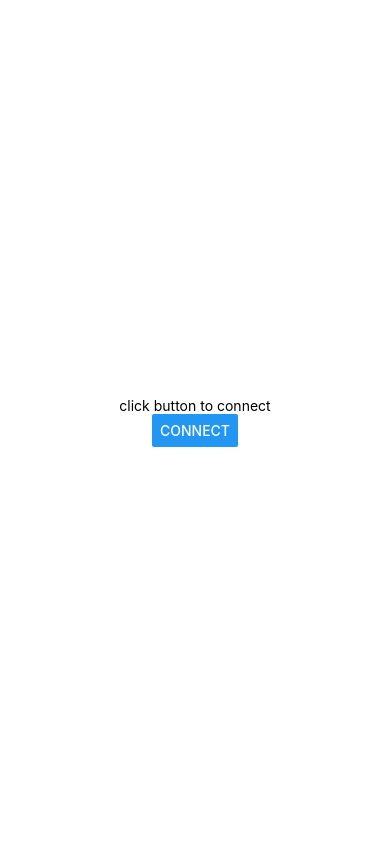
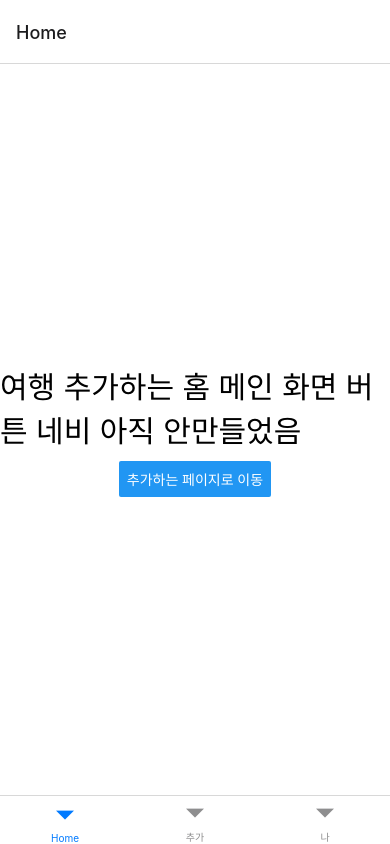
Before and after one commit to raeunlee/drims_project_rn, a React Native app: screen /Home in a window 390 px wide. Built offline with nearby package versions, Linux system fonts and the light colour scheme.

Commit message:
navigation_layout

```diff
--- a/App.js
+++ b/App.js
@@ -1,74 +1,5 @@
-import { StatusBar } from 'expo-status-bar';
-import axios from 'axios';
-import React, { Component } from 'react';
-import { StyleSheet, Text, View, Button, Alert } from 'react-native';
 
-//export default class App extends Component{
-
- /* constructor(props) {
-    super(props)
-    this.state = {
-      response: "Click to connect server"
-    }
-  }
-  connect = () => {
-    const URL = "http://localhost:10000/hi";
-    fetch(URL).then(response => {
-      if (response.status == 200) {
-        return response.text();
-      }
-      else {
-        throw new Error("Error");
-      }
-    }).then(responseText => {
-      this.setState({ response: responseText });
-    })
-
-      .catch(error => {
-        console.alert(error.message);
-      });
-  }
-*/
-const App =() => {
-/*
-  const axios = require('axios')
-axios({
-  method : 'get',
-  url : 'http://localhost:10000/hi'
-}).then((res)=>{
-  console.log(res)
-})
-*/
-const callapi=()=>{
-  axios
-  .get('http://localhost:10000/hi')
-  .then(function(response){
-    console.log(response);
-  })
-  .catch(function(err){
-    alert(err);
-  });
-
-};
+import App from './src/App';
 
 
-  return (
-    <View style={styles.container}>
-      <Text>click button to connect</Text>
-      <StatusBar style="auto" />
-   <Button title = "connect"
-   onPress={()=>callapi()}></Button>
-	  </View>
-  );
-}
-
-const styles = StyleSheet.create({
-  container: {
-    flex: 1,
-    backgroundColor: '#fff',
-    alignItems: 'center',
-    justifyContent: 'center',
-  },
-});
-
 export default App;
--- /dev/null
+++ b/src/App.js
@@ -0,0 +1,14 @@
+import React from "react";
+import { NavigationContainer } from "@react-navigation/native";
+import TabNavigation from './navigations/Tab';
+
+const App = () => {
+    return(
+        <NavigationContainer>
+            <TabNavigation />
+        </NavigationContainer>
+    );
+};
+
+
+export default App;
--- /dev/null
+++ b/src/navigations/Tab.js
@@ -0,0 +1,79 @@
+import React from "react";
+import { createBottomTabNavigator} from '@react-navigation/bottom-tabs';
+import Home from "../screens/Home";
+import Mypage from "../screens/Mypage"
+import Add_travel from "../screens/Add_travel";
+
+const Tab = createBottomTabNavigator();
+
+const TabNavigator = () => {
+    return(
+        <Tab.Navigator>
+            <Tab.Screen name = "Home" component={Home} />
+            <Tab.Screen name = "추가" component={Add_travel}/>
+            <Tab.Screen name = "나" component={Mypage}/>
+        </Tab.Navigator>
+    );
+};
+
+export default TabNavigator;
+
+/*import React from 'react';
+import {NavigationContainer} from '@react-navigation/native';
+import {createStackNavigator} from '@react-navigation/stack';
+import {createBottomTabNavigator} from '@react-navigation/bottom-tabs';
+import MaterialCommunityIcons from 'react-native-vector-icons/MaterialCommunityIcons';
+
+import Home from '../screens/Home';
+import Add_travel from '../screens/Add_travel';
+
+
+const Tab = createBottomTabNavigator();
+
+const TabNavigator = () => (
+  <Tab.Navigator
+    screenOptions={({route}) => ({
+      tabBarIcon: ({focused, color, size}) => {
+        let iconName;
+        // focused: bool, 클릭했는지 여부
+
+        switch (route.name) {
+          case 'Home':
+            iconName = 'magnify';
+            break;
+          case 'Mypage':
+            iconName = 'forum-outline';
+            break;
+          default:
+            iconName = 'star-outline';
+        }
+        return (
+          <MaterialCommunityIcons size={size} name={iconName} color={color} />
+        );
+      },
+    })}
+    tabBarOptions={{
+      activeTintColor: '#1B2228', // 활성화 되었을 때 색
+      inactiveTintColor: '#C7CDD3', // 비활성화 색
+      showLabel: false, // 텍스트 숨기기
+    }}>
+    <Tab.Screen name="Home" component={HomeScreen} />
+    <Tab.Screen name="Mypage" component={MypageScreen} />
+
+  </Tab.Navigator>
+);
+
+const Stack = createStackNavigator();
+
+function AppStack() {
+  return (
+    <NavigationContainer>
+      <Stack.Navigator>
+        <Stack.Screen name="Stack" component={TabNavigator} />
+      </Stack.Navigator>
+    </NavigationContainer>
+  );
+}
+
+export default AppStack;
+*/
--- /dev/null
+++ b/src/screens/Add_travel.js
@@ -0,0 +1,30 @@
+import React from "react";
+import { StyleSheet, View, Text } from "react-native";
+
+
+const Add_travel = () => {
+    return(
+        <View style= {styles.Container}>
+            <Text style = {styles.Text1}>
+                여행 추가하는 페이지임
+            </Text>
+        </View>
+    );
+};
+
+const styles = StyleSheet.create ({
+    Container: {
+
+    flex:1,
+    backgroundColor: '#ffffff',
+    alignItems: 'center',
+    justifyContent: 'center'
+},
+    Text1: {
+        fontSize: '30px',
+        marginBottom: '10px',
+    },
+
+});
+
+export default Add_travel;
--- /dev/null
+++ b/src/screens/Home.js
@@ -0,0 +1,34 @@
+//홈화면_ 여행을 추가할수있는 페이지! 가장 중심이 됨
+import { NavigationContainer } from '@react-navigation/native';
+import React from 'react';
+import { StyleSheet , Button, View, Text} from 'react-native';
+
+const Home = ({navigation}) => {
+    return(
+        <View style= {styles.Container}>
+            <Text style = {styles.Text1}>
+                여행 추가하는 홈 메인 화면 버튼 네비 아직 안만들었음
+            </Text>
+            <Button title = "추가하는 페이지로 이동"
+            onPress={()=> navigation.navigate('Add_travel')} />
+
+        </View>
+    );
+};
+
+const styles = StyleSheet.create ({
+    Container: {
+
+    flex:1,
+    backgroundColor: '#ffffff',
+    alignItems: 'center',
+    justifyContent: 'center'
+},
+    Text1: {
+        fontSize: '30px',
+        marginBottom: '10px',
+    },
+
+});
+
+export default Home;
--- /dev/null
+++ b/src/screens/Mypage.js
@@ -0,0 +1,30 @@
+import React from "react";
+import { StyleSheet, View, Text } from "react-native";
+
+
+const Mypage = () => {
+    return(
+        <View style= {styles.Container}>
+            <Text style = {styles.Text1}>
+                마이페이지임
+            </Text>
+        </View>
+    );
+};
+
+const styles = StyleSheet.create ({
+    Container: {
+
+    flex:1,
+    backgroundColor: '#ffffff',
+    alignItems: 'center',
+    justifyContent: 'center'
+},
+    Text1: {
+        fontSize: '30px',
+        marginBottom: '10px',
+    },
+
+});
+
+export default Mypage;
```
Also changed, not shown: package.json (+9 -1 lines), src/navigations/Stack.js (added, +18 -0 lines), src/screens/TabScreens.js (added, +38 -0 lines), 1 other file (tests, documents, lock files or other folders).
